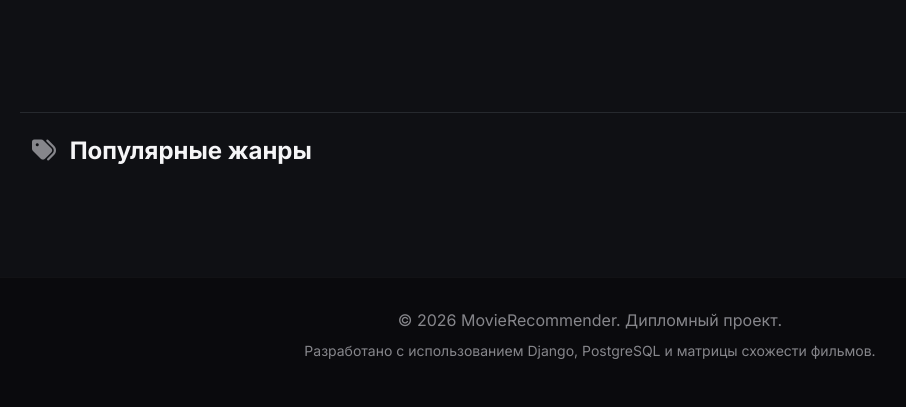
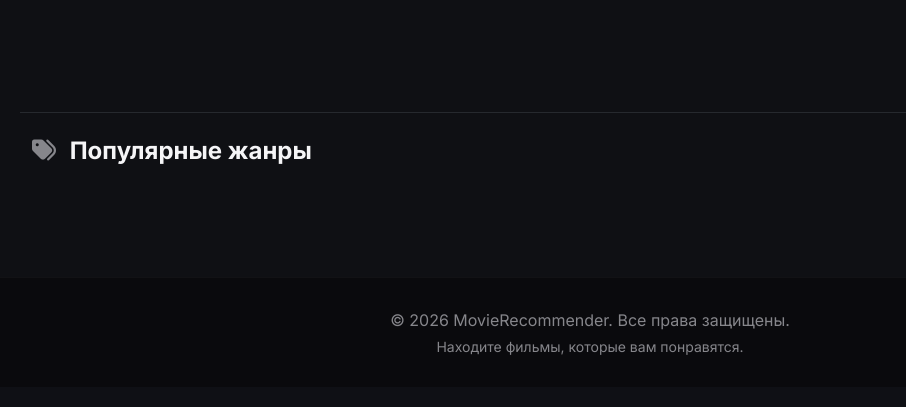
Before and after one commit to DanilLisenko/vkr, a Django app: page / in a window 1280 px wide. Shown: the part 800-1207 px from the top of the page, without its empty margins (50-956 px from the left). After the commit the page ends 1155 px from the top, so only its background shows below. Run offline with Django 5.2, Linux system fonts and the light colour scheme; data that the repository does not hold is empty; some libraries are stand-ins or nearby versions.

Commit message:
Update footer text

```diff
--- a/movie_recommender/templates/base.html
+++ b/movie_recommender/templates/base.html
@@ -474,8 +474,8 @@
 
     <footer class="text-center">
         <div class="container">
-            <p class="mb-2">&copy; 2026 MovieRecommender. Дипломный проект.</p>
-            <p class="text-muted small">Разработано с использованием Django, PostgreSQL и матрицы схожести фильмов.</p>
+            <p class="mb-1">&copy; 2026 MovieRecommender. Все права защищены.</p>
+            <p class="text-muted small mb-0">Находите фильмы, которые вам понравятся.</p>
         </div>
     </footer>
 
```
